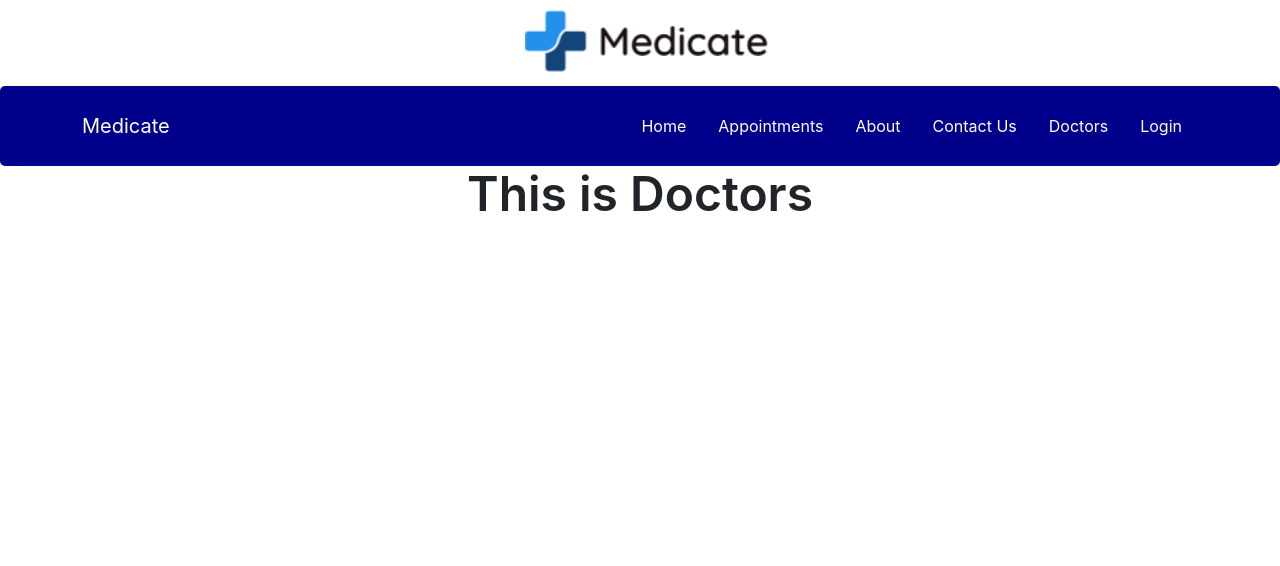
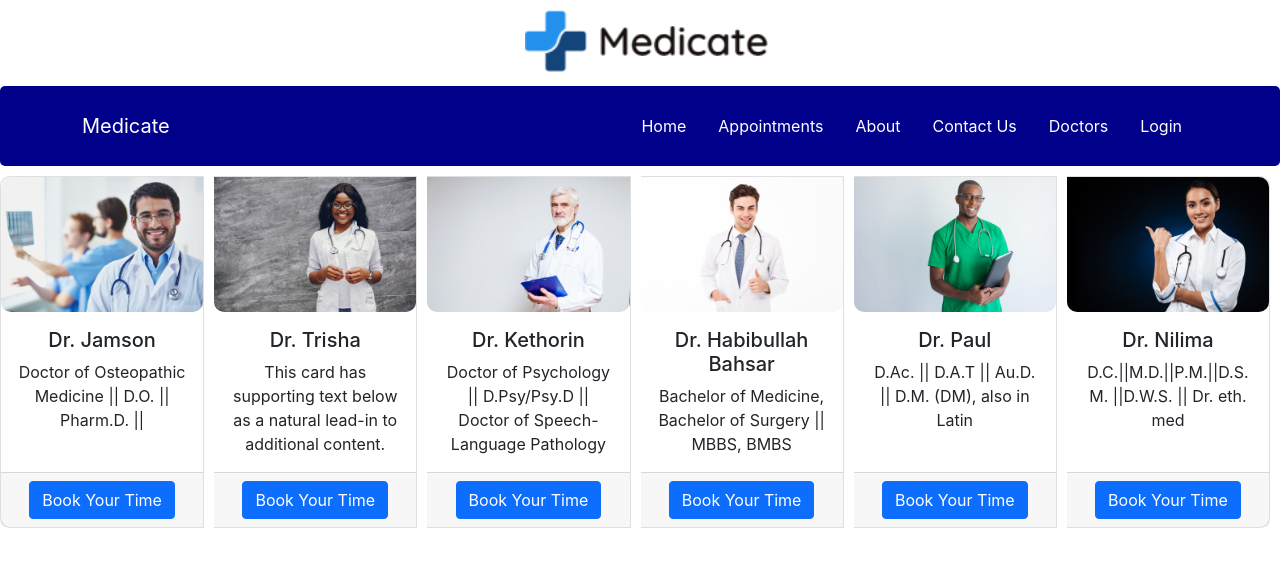
Before and after one commit to ra-hul/medicate, a React (Create React App) app: page /doctors in a window 1280 px wide. Shown: the top 566 px of the page. Built offline with nearby package versions, Linux system fonts and the light colour scheme.

Commit message:
doctors section done

```diff
--- a/src/Components/ContactUs/ContactUs.css
+++ b/src/Components/ContactUs/ContactUs.css
@@ -0,0 +1,7 @@
+.appointment-textarea {
+    height: 100px;
+    width: 300px;
+    margin-bottom: 15px;
+    border-radius: 3px;
+    background-color: aliceblue;
+}
--- a/src/Components/ContactUs/ContactUs.js
+++ b/src/Components/ContactUs/ContactUs.js
@@ -38,7 +38,7 @@ const ContactUs = () => {
   </Row>
   <Form.Group controlId="formGridAddress2">
 
-<Form.Control className='appointment-textarea' type="text" placeholder="Type Appointment Note" />
+<Form.Control className='appointment-textarea' type="text" placeholder="Type Your Queries" />
 </Form.Group>
 
   <Button variant="primary" type="submit">
--- a/src/Components/Doctors/Doctors.css
+++ b/src/Components/Doctors/Doctors.css
@@ -0,0 +1,9 @@
+.doc{
+    border-radius: 10px;
+    margin-right: 10px;
+    margin-top: 10px;
+
+}
+.doc img{
+    border-radius: 10px;
+}
--- a/src/Components/Doctors/Doctors.js
+++ b/src/Components/Doctors/Doctors.js
@@ -1,11 +1,104 @@
 import React from 'react';
+import { Button, Card, CardGroup } from 'react-bootstrap';
+import { Link } from 'react-router-dom';
+import doc1 from '../../images/doctor-1.jpg'
+import doc2 from '../../images/doctor-2.jpg'
+import doc3 from '../../images/doctor-3.jpg'
+import doc4 from '../../images/doctor-4.jpg'
+import doc5 from '../../images/doctor-5.jpg'
+import doc6 from '../../images/doctor-6.jpg'
+import './Doctors.css';
 
 const Doctors = () => {
     return (
         <div>
-            <h1>
-                This is Doctors
-            </h1>
+           <CardGroup>
+  <Card className="doc" >
+    <Card.Img variant="top" src={doc1} />
+    <Card.Body>
+      <Card.Title>Dr. Jamson</Card.Title>
+      <Card.Text>
+      Doctor of Osteopathic Medicine || D.O. || Pharm.D. ||
+      </Card.Text>
+    </Card.Body>
+    <Card.Footer>
+    <Link to="/Appointments">
+    <Button  >Book Your Time </Button>
+    </Link>
+    </Card.Footer>
+  </Card>
+  <Card className="doc">
+    <Card.Img variant="top" src={doc2} />
+    <Card.Body>
+      <Card.Title>Dr. Trisha</Card.Title>
+      <Card.Text>
+        This card has supporting text below as a natural lead-in to additional
+        content.{' '}
+      </Card.Text>
+    </Card.Body>
+    <Card.Footer>
+    <Link to="/Appointments">
+    <Button  >Book Your Time </Button>
+    </Link>
+    </Card.Footer>
+  </Card>
+  <Card className="doc">
+    <Card.Img variant="top" src={doc3} />
+    <Card.Body>
+      <Card.Title>Dr. Kethorin</Card.Title>
+      <Card.Text>
+      Doctor of Psychology || D.Psy/Psy.D || Doctor of Speech-Language Pathology
+      </Card.Text>
+    </Card.Body>
+    <Card.Footer>
+    <Link to="/Appointments">
+    <Button  >Book Your Time </Button>
+    </Link>
+    </Card.Footer>
+  </Card>
+  <Card className="doc">
+    <Card.Img variant="top" src={doc4} />
+    <Card.Body>
+      <Card.Title>Dr. Habibullah Bahsar</Card.Title>
+      <Card.Text>
+      Bachelor of Medicine, Bachelor of Surgery || MBBS, BMBS
+      </Card.Text>
+    </Card.Body>
+    <Card.Footer>
+    <Link to="/Appointments">
+    <Button  >Book Your Time </Button>
+    </Link>
+    </Card.Footer>
+  </Card>
+  <Card className="doc">
+    <Card.Img variant="top" src={doc5} />
+    <Card.Body>
+      <Card.Title>Dr. Paul</Card.Title>
+      <Card.Text>
+      D.Ac. || D.A.T || Au.D. || D.M. (DM), also in Latin
+      </Card.Text>
+    </Card.Body>
+    <Card.Footer>
+    <Link to="/Appointments">
+    <Button  >Book Your Time </Button>
+    </Link>
+    </Card.Footer>
+  </Card>
+  <Card className="doc">
+    <Card.Img variant="top" src={doc6} />
+    <Card.Body>
+      <Card.Title>Dr. Nilima</Card.Title>
+      <Card.Text>
+      D.C.||M.D.||P.M.||D.S.M. ||D.W.S. || Dr. eth. med
+      </Card.Text>
+    </Card.Body>
+    <Card.Footer>
+    <Link to="/Appointments">
+    <Button  >Book Your Time </Button>
+    </Link>
+    </Card.Footer>
+  </Card>
+</CardGroup>
         </div>
     );
 };
```
